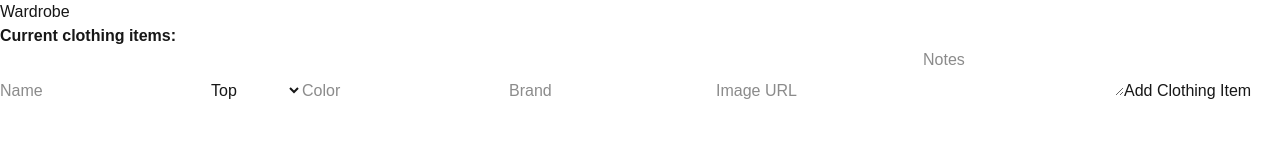
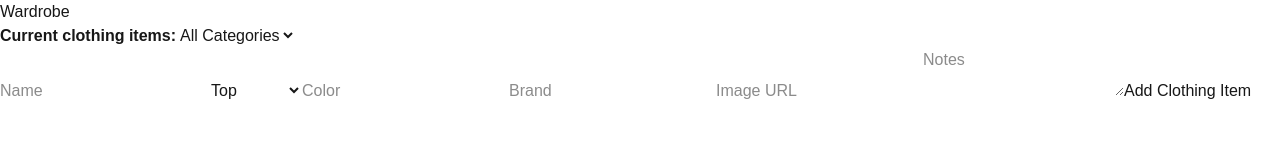
Before and after one commit to djanuskevicius/closet-app, a Next.js app: page /wardrobe in a window 1280 px wide. Shown: the top 160 px of the page. Built offline with nearby package versions, Linux system fonts and the light colour scheme.

Commit message:
Add category and search filtering

```diff
--- a/src/app/wardrobe/page.tsx
+++ b/src/app/wardrobe/page.tsx
@@ -1,21 +1,83 @@
 "use client";
 
+import type { Clothing } from "@/types/clothing";
+import { useState } from "react";
 import { useWardrobe } from "@/components/context/WardrobeContext";
 import Form from "@/components/Form";
 import ItemCard from "@/components/ItemCard";
 
 export default function Wardrobe() {
+  const [selectedCategory, setSelectedCategory] = useState<
+    "all" | Clothing["category"]
+  >("all");
+  const [searchQuery, setSearchQuery] = useState("");
+
   const { clothing } = useWardrobe();
-  console.log(clothing);
+
+  const filteredClothing = clothing.filter((item) => {
+    const matchesCategory =
+      selectedCategory === "all" || item.category === selectedCategory;
+
+    const normalizedQuery = searchQuery.trim().toLowerCase();
+    const matchesSearch =
+      normalizedQuery === "" ||
+      (item.brand + item.name).toLowerCase().includes(normalizedQuery);
+
+    return matchesCategory && matchesSearch;
+  });
+
+  const categoryOptions: Clothing["category"][] = [
+    "top",
+    "bottom",
+    "outerwear",
+    "shoes",
+    "accessory",
+  ];
+
+  function handleCategoryChange(e: React.ChangeEvent<HTMLSelectElement>) {
+    const value = e.target.value;
+
+    if (value === "all") {
+      setSelectedCategory("all");
+      return;
+    }
+
+    if (categoryOptions.includes(value as Clothing["category"])) {
+      setSelectedCategory(value as Clothing["category"]);
+      return;
+    }
+
+    throw new Error("Invalid category selected");
+  }
 
   return (
     <>
       <div>Wardrobe</div>
+      <div>
+        <strong>Current clothing items:</strong>
+        <select
+          name="filter-category"
+          id="filter-category"
+          value={selectedCategory}
+          onChange={(e) => handleCategoryChange(e)}
+        >
+          <option value="all">All Categories</option>
+          <option value="top">Tops</option>
+          <option value="bottom">Bottoms</option>
+          <option value="outerwear">Outerwear</option>
+          <option value="shoes">Shoes</option>
+          <option value="accessory">Accessories</option>
+        </select>
+        <input
+          type="search"
+          value={searchQuery}
+          onChange={(e) => {
+            setSearchQuery(e.target.value);
+          }}
+        />
+      </div>
       <ul>
-        <li>
-          <strong>Current clothing items:</strong>
-        </li>
-        {clothing.map((item) => (
+        {filteredClothing.map((item) => (
           <ItemCard key={item.id} item={item} />
         ))}
       </ul>
--- a/src/components/ItemCard.tsx
+++ b/src/components/ItemCard.tsx
@@ -10,7 +10,9 @@ export default function ItemCard({ item }: { item: Clothing }) {
   const { removeClothing } = useWardrobe();
   return (
     <li className="flex items-center gap-4">
-      <p>{item.name}</p>
+      <p>
+        {item.brand} {item.name}
+      </p>
       {item.imageUrl && (
         <img src={item.imageUrl} alt={item.name} width={100} height={100} />
       )}
```
